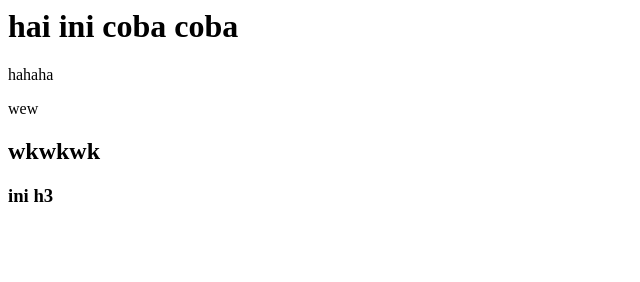
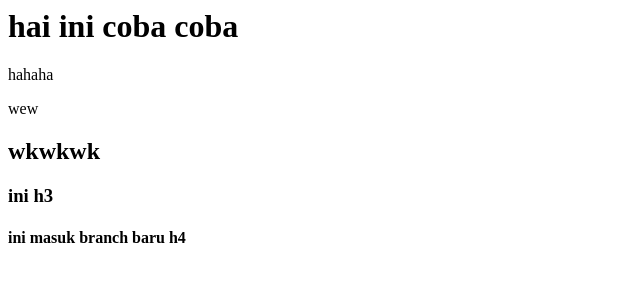
Before and after one commit to BaariqAzhar/coba-coba, a plain HTML site: page index.html in a window 1280 px wide. Shown: the whole page, without its empty margins (0-640 px from the left). Drawn offline with Linux system fonts and the light colour scheme.

Commit message:
baru dari pc

```diff
--- a/index.html
+++ b/index.html
@@ -3,3 +3,4 @@
 <p>wew</p>
 <h2>wkwkwk</h2>
 <h3>ini h3</h3>
+<h4>ini masuk branch baru h4</h4>
```
